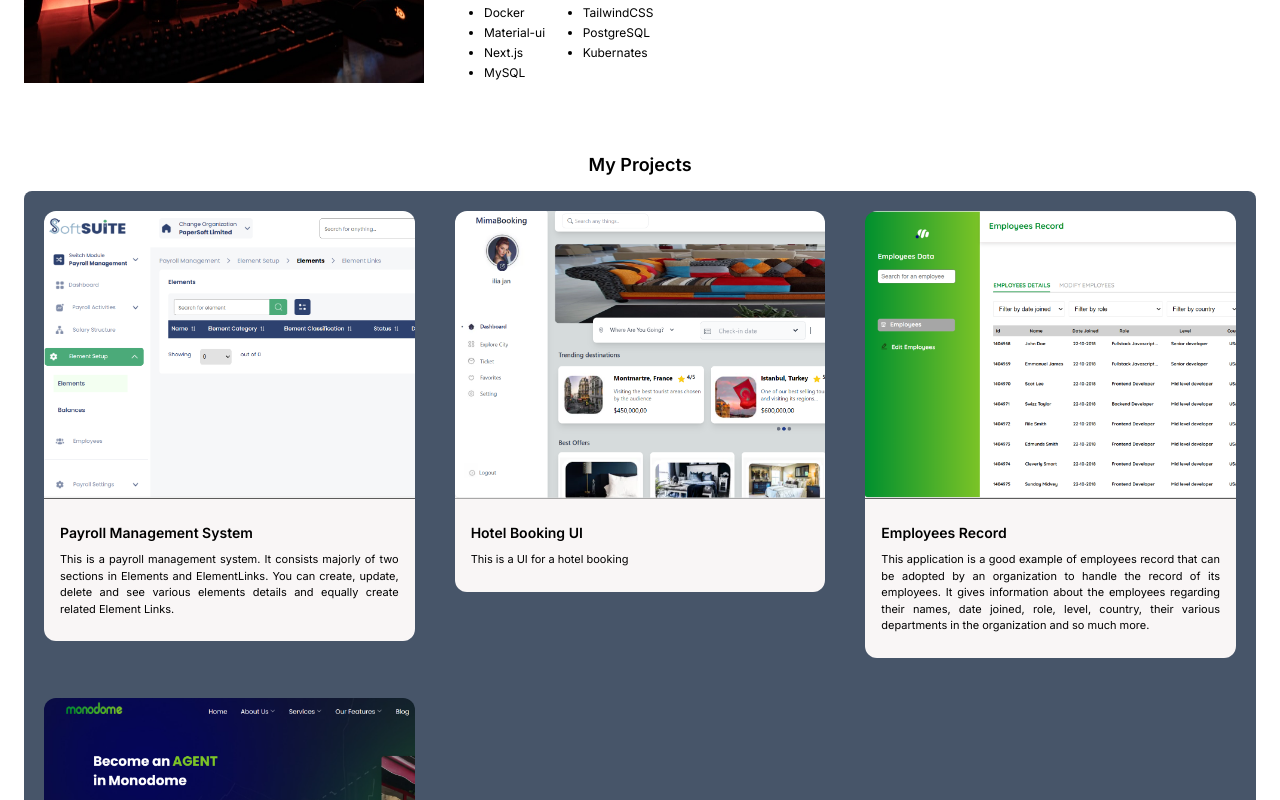
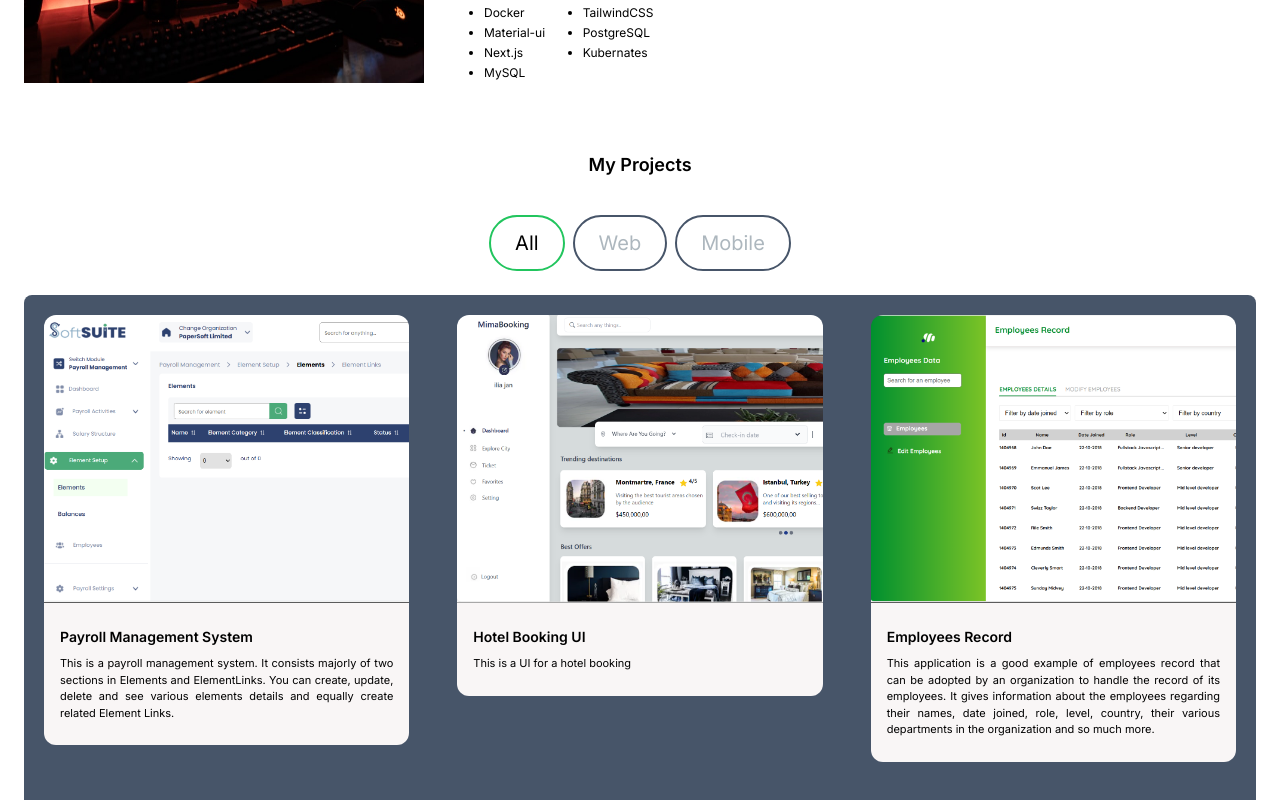
Before and after one commit to uferekalu/updated_portfolio, a Next.js app: page / in a window 1280 px wide. Shown: the part 760-1560 px from the top of the page. Built offline with nearby package versions, Linux system fonts and the light colour scheme.

Commit message:
Project tag

```diff
--- a/app/components/ProjectSection.jsx
+++ b/app/components/ProjectSection.jsx
@@ -1,5 +1,8 @@
-import React from 'react';
+'use client';
+import React, { useState, useRef } from 'react';
 import ProjectCard from './ProjectCard';
+import { motion, useInView } from 'framer-motion';
+import ProjectTag from './ProjectTag';
 
 const projectsData = [
   {
@@ -8,18 +11,18 @@ const projectsData = [
     description:
       'This is a payroll management system. It consists majorly of two sections in Elements and ElementLinks. You can create, update, delete and see various elements details and equally create related Element Links. ',
     image: '/images/project1.png',
-    tag: ['All', 'web'],
-    gitUrl: "https://github.com/uferekalu/payroll",
-    previewUrl: "https://kalu-ufere-softsuite-test.vercel.app/",
+    tag: ["All", "Web"],
+    gitUrl: 'https://github.com/uferekalu/payroll',
+    previewUrl: 'https://kalu-ufere-softsuite-test.vercel.app/',
   },
   {
     id: 2,
     title: 'Hotel Booking UI',
     description: 'This is a UI for a hotel booking',
     image: '/images/project2.png',
-    tag: ['All', 'web'],
-    gitUrl: "https://github.com/uferekalu/hotel_booking",
-    previewUrl: "https://hotel-booking-sepia.vercel.app/",
+    tag: ["All", "Web"],
+    gitUrl: 'https://github.com/uferekalu/hotel_booking',
+    previewUrl: 'https://hotel-booking-sepia.vercel.app/',
   },
   {
     id: 3,
@@ -27,9 +30,9 @@ const projectsData = [
     description:
       'This application is a good example of employees record that can be adopted by an organization to handle the record of its employees. It gives information about the employees regarding their names, date joined, role, level, country, their various departments in the organization and so much more.',
     image: '/images/project3.png',
-    tag: ['All', 'web'],
-    gitUrl: "https://github.com/uferekalu/records",
-    previewUrl: "https://employees-hazel.vercel.app/",
+    tag: ["All", "Mobile"],
+    gitUrl: 'https://github.com/uferekalu/records',
+    previewUrl: 'https://employees-hazel.vercel.app/',
   },
   {
     id: 4,
@@ -37,18 +40,60 @@ const projectsData = [
     description:
       "The project is a Driving and Car Clearing App with NextJs and ReactJs. It's a comprehensive app with various modules as Driver dashboard, customer module, admin panel, agent module, clearing and forwarding module and lot more",
     image: '/images/project4.png',
-    tag: ['All', 'web'],
-    gitUrl: "/",
-    previewUrl: "https://monodome-frontend-new.vercel.app/",
+    tag: ["All", "Web"],
+    gitUrl: '/',
+    previewUrl: 'https://monodome-frontend-new.vercel.app/',
   },
 ];
 
 const ProjectSection = () => {
+  const [tag, setTag] = useState('All');
+  const ref = useRef(null);
+  const isInView = useInView(ref, { once: true });
+
+  const handleTagChange = (newTag) => {
+    setTag(newTag);
+  };
+
+  const filteredProjects = projectsData.filter((project) =>
+    project.tag.includes(tag),
+  );
+
+  const cardVariants = {
+    initial: { y: 50, opacity: 0 },
+    animate: { y: 0, opacity: 1 },
+  };
   return (
-    <div id='projects' className='mt-10 md:mt-14'>
-      <h1 className='flex justify-center items-center p-3 text-lg font-semibold'>My Projects</h1>
-      <div className='grid md:grid-cols-3 gap-10 bg-slate-600 p-5 rounded-lg'>
-        {projectsData.map((project) => (
+    <div id="projects" className="mt-10 md:mt-14">
+      <h1 className="flex justify-center items-center p-3 text-lg font-semibold">
+        My Projects
+      </h1>
+      <div className="flex flex-row justify-center items-center gap-2 py-6">
+        <ProjectTag
+          onClick={handleTagChange}
+          name="All"
+          isSelected={tag === 'All'}
+        />
+        <ProjectTag
+          onClick={handleTagChange}
+          name="Web"
+          isSelected={tag === 'Web'}
+        />
+        <ProjectTag
+          onClick={handleTagChange}
+          name="Mobile"
+          isSelected={tag === 'Mobile'}
+        />
+      </div>
+      <ul ref={ref} className="grid md:grid-cols-3 gap-8 md:gap-12 bg-slate-600 p-5 rounded-lg">
+        {filteredProjects.map((project, index) => (
+          <motion.li
+            key={index}
+            variants={cardVariants}
+            initial="initial"
+            animate={isInView ? 'animate' : 'initial'}
+            transition={{ duration: 0.3, delay: index * 0.4 }}
+          >
             <ProjectCard
               key={project.id}
               title={project.title}
@@ -57,8 +102,9 @@ const ProjectSection = () => {
               gitUrl={project.gitUrl}
               previewUrl={project.previewUrl}
             />
+          </motion.li>
         ))}
-      </div>
+      </ul>
     </div>
   );
 };
--- /dev/null
+++ b/app/components/ProjectTag.jsx
@@ -0,0 +1,17 @@
+import React from "react";
+
+const ProjectTag = ({ name, onClick, isSelected }) => {
+  const buttonStyles = isSelected
+    ? "border-primary-500"
+    : "text-[#ADB7BE] border-slate-600 hover:border-slate-400";
+  return (
+    <button
+      className={`${buttonStyles} rounded-full border-2 px-6 py-3 text-xl cursor-pointer`}
+      onClick={() => onClick(name)}
+    >
+      {name}
+    </button>
+  );
+};
+
+export default ProjectTag;
```
Lines whose indentation alone changed are shown as unchanged.
